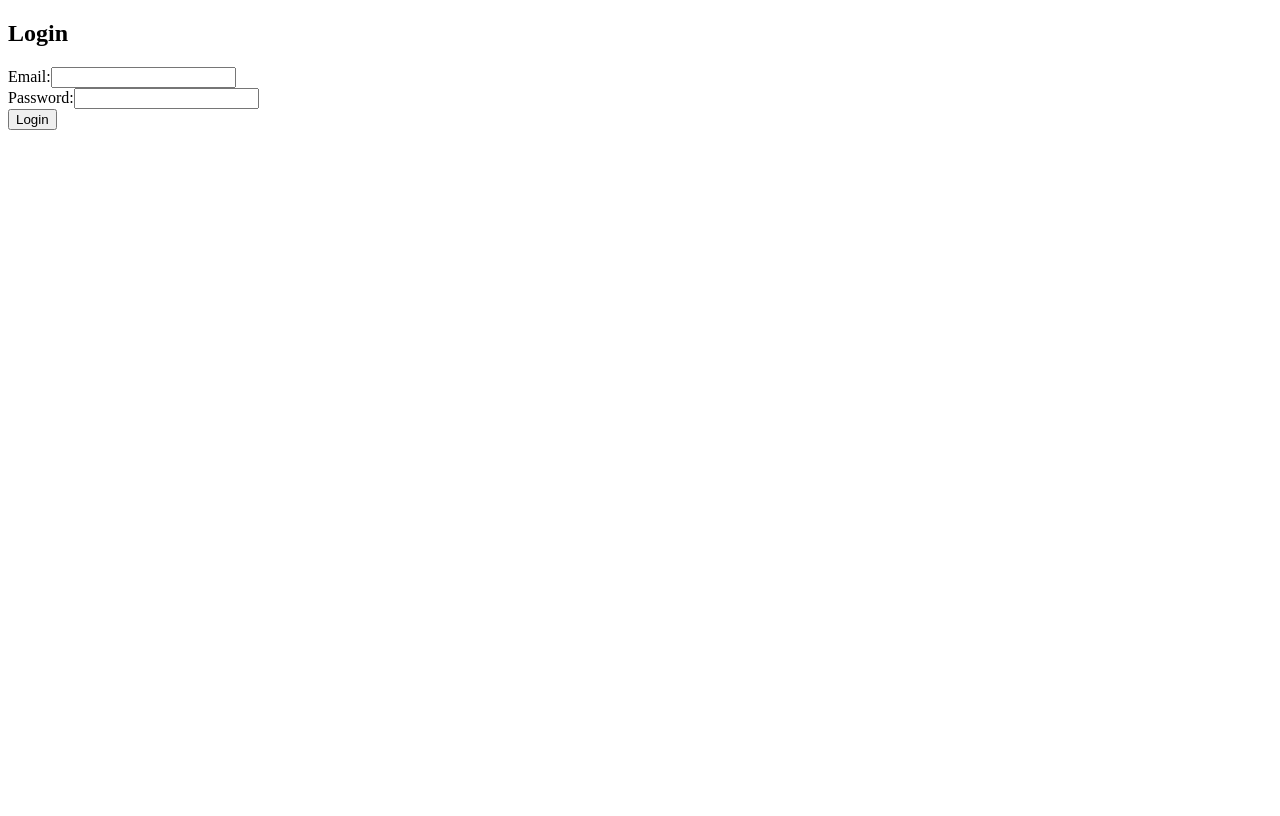
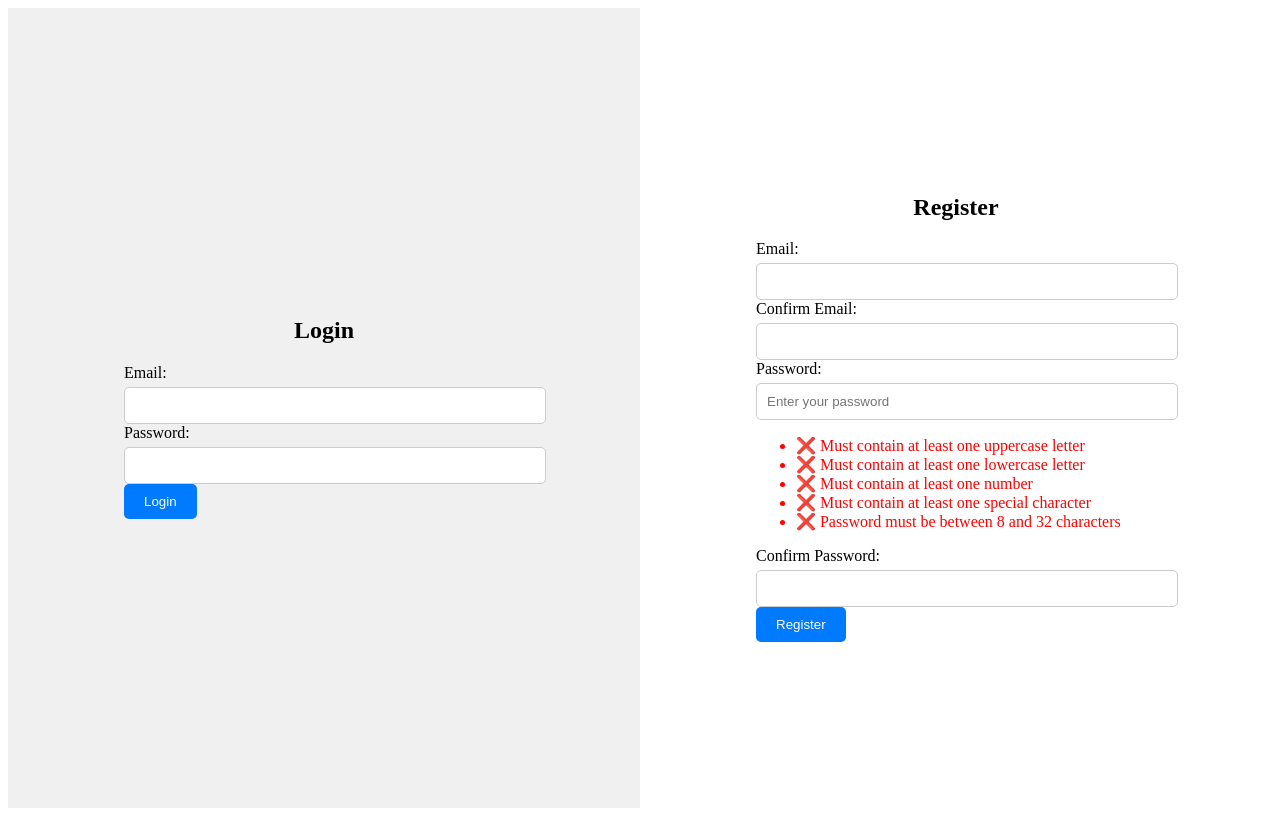
Before and after one commit to ClaraGard/Test-technique-Libheros, a React (Create React App) app in the folder libheros-app/: page / in a window 1280 px wide. Built offline with nearby package versions, Linux system fonts and the light colour scheme.

Commit message:
[Dev] added front end page for login / register

```diff
--- a/libheros-app/package.json
+++ b/libheros-app/package.json
@@ -10,6 +10,7 @@
     "react-dom": "^18.3.1",
     "react-router-dom": "^6.27.0",
     "react-scripts": "^5.0.1",
+    "styled-components": "^6.1.13",
     "web-vitals": "^2.1.4"
   },
   "scripts": {
--- a/libheros-app/src/App.js
+++ b/libheros-app/src/App.js
@@ -4,7 +4,6 @@ import LoginPage from './loginPage';
 import MainPage from './mainPage';
 
 function App() {
-  require('dotenv').config();
   return (
     <Router>
       <Routes>
--- /dev/null
+++ b/libheros-app/src/components/passwordValidator.js
@@ -0,0 +1,64 @@
+import React from 'react';
+
+import styled from 'styled-components';
+const Input = styled.input`
+  width: 100%;
+  padding: 10px;
+  margin-top: 5px;
+  border: 1px solid #ccc;
+  border-radius: 5px;
+`;
+
+const specialCaracters = /[!@#$%^&*(),.?":{}|<>+/= -]/;
+
+const PasswordValidator = ({ password, onPasswordChange, setValidation }) => {
+  const validatePassword = (password) => {
+    const validation = {
+      hasUpperCase: /[A-Z]/.test(password),
+      hasLowerCase: /[a-z]/.test(password),
+      hasNumber: /\d/.test(password),
+      hasSpecialChar: specialCaracters.test(password),
+      hasGoodLength: password.length >=8 && password.length <= 32
+    };
+
+    // Update validation in parent component
+    setValidation(validation);
+  };
+
+  const handleChange = (e) => {
+    const newPassword = e.target.value;
+    onPasswordChange(newPassword); // Pass the password to parent component
+    validatePassword(newPassword);
+  };
+
+
+  return (
+    <div>
+      <Input
+        type="password"
+        placeholder="Enter your password"
+        value={password}
+        onChange={handleChange}
+      />
+      <ul>
+        <li style={{ color: /[A-Z]/.test(password) ? 'green' : 'red' }}>
+          {/[A-Z]/.test(password) ? '✔' : '❌'} Must contain at least one uppercase letter
+        </li>
+        <li style={{ color: /[a-z]/.test(password) ? 'green' : 'red' }}>
+          {/[a-z]/.test(password) ? '✔' : '❌'} Must contain at least one lowercase letter
+        </li>
+        <li style={{ color: /\d/.test(password) ? 'green' : 'red' }}>
+          {/\d/.test(password) ? '✔' : '❌'} Must contain at least one number
+        </li>
+        <li style={{ color: specialCaracters.test(password) ? 'green' : 'red' }}>
+          {specialCaracters.test(password) ? '✔' : '❌'} Must contain at least one special character
+        </li>
+        <li style={{ color: password.length >=8 && password.length ? 'green' : 'red' }}>
+          {password.length >=8 && password.length <= 32 ? '✔' : '❌'} Password must be between 8 and 32 characters
+        </li>
+      </ul>
+    </div>
+  );
+};
+
+export default PasswordValidator;
--- a/libheros-app/src/loginPage.js
+++ b/libheros-app/src/loginPage.js
@@ -1,24 +1,94 @@
 import React, { useState } from 'react';
 import { useNavigate } from 'react-router-dom';
+import PasswordValidator from './components/passwordValidator';
+import styled from 'styled-components';
+
+const SplitLayout = styled.div`
+  display: flex;
+  height: 100vh;
+`;
+
+const Section = styled.div`
+  flex: 1;
+  padding: 20px;
+  display: flex;
+  flex-direction: column;
+  justify-content: center;
+  align-items: center;
+  background-color: ${props => (props.type === 'login' ? '#f0f0f0' : '#ffffff')};
+`;
+
+const Form = styled.form`
+  width: 80%;
+  max-width: 400px;
+`;
+
+const Input = styled.input`
+  width: 100%;
+  padding: 10px;
+  margin-top: 5px;
+  border: 1px solid #ccc;
+  border-radius: 5px;
+`;
+
+const Button = styled.button`
+  padding: 10px 20px;
+  background-color: #007bff;
+  color: white;
+  border: none;
+  border-radius: 5px;
+  cursor: pointer;
+  &:hover {
+    background-color: #0056b3;
+  }
+`;
 
 function LoginPage() {
   const [email, setEmail] = useState('');
+  const [emailConfirm, setEmailConfirm] = useState('');
   const [password, setPassword] = useState('');
+  const [passwordConfirm, setPasswordConfirm] = useState('');
+  const [validation, setValidation] = useState({
+    hasUpperCase: false,
+    hasLowerCase: false,
+    hasNumber: false,
+    hasSpecialChar: false,
+    hasGoodLength: false
+  });
   const navigate = useNavigate();
 
   const handleLogin = (e) => {
     e.preventDefault();
-    // Logic for authentication (not implemented yet)
-    navigate('/main'); // Redirect to the main page after login
+    navigate('/main');
+  };
+
+  const handleRegister = (e) => {
+    e.preventDefault();
+    if (email !== emailConfirm) {
+      alert('Emails do not match!');
+      return;
+    }
+    if (password !== passwordConfirm) {
+      alert('Passwords do not match!');
+      return;
+    }
+    if (!validation.hasUpperCase || !validation.hasLowerCase || !validation.hasNumber || !validation.hasSpecialChar || !validation.hasGoodLength) {
+      alert('Please make sure your password meets all the requirements!')
+      return;
+    }
+
+    navigate('/main');
   };
 
   return (
-    <div>
+    <SplitLayout>
+      {/* Login Section */}
+      <Section type="login">
         <h2>Login</h2>
-      <form onSubmit={handleLogin}>
+        <Form onSubmit={handleLogin}>
           <div>
             <label>Email:</label>
-          <input
+            <Input
               type="email"
               value={email}
               onChange={(e) => setEmail(e.target.value)}
@@ -27,16 +97,60 @@ function LoginPage() {
           </div>
           <div>
             <label>Password:</label>
-          <input
+            <Input
               type="password"
               value={password}
               onChange={(e) => setPassword(e.target.value)}
               required
             />
           </div>
-        <button type="submit">Login</button>
-      </form>
+          <Button type="submit">Login</Button>
+        </Form>
+      </Section>
+
+      {/* Register Section */}
+      <Section type="register">
+        <h2>Register</h2>
+        <Form onSubmit={handleRegister}>
+          <div>
+            <label>Email:</label>
+            <Input
+              type="email"
+              value={email}
+              onChange={(e) => setEmail(e.target.value)}
+              required
+            />
           </div>
+          <div>
+            <label>Confirm Email:</label>
+            <Input
+              type="email"
+              value={emailConfirm}
+              onChange={(e) => setEmailConfirm(e.target.value)}
+              required
+            />
+          </div>
+          <div>
+            <label>Password:</label>
+            <PasswordValidator
+              password={password}
+              onPasswordChange={setPassword}
+              setValidation={setValidation}
+            />
+          </div>
+          <div>
+            <label>Confirm Password:</label>
+            <Input
+              type="password"
+              value={passwordConfirm}
+              onChange={(e) => setPasswordConfirm(e.target.value)}
+              required
+            />
+          </div>
+          <Button type="submit">Register</Button>
+        </Form>
+      </Section>
+    </SplitLayout>
   );
 }
 
```
Also changed, not shown: 1 other file (tests, documents, lock files or other folders). Lines whose indentation alone changed are shown as unchanged.
